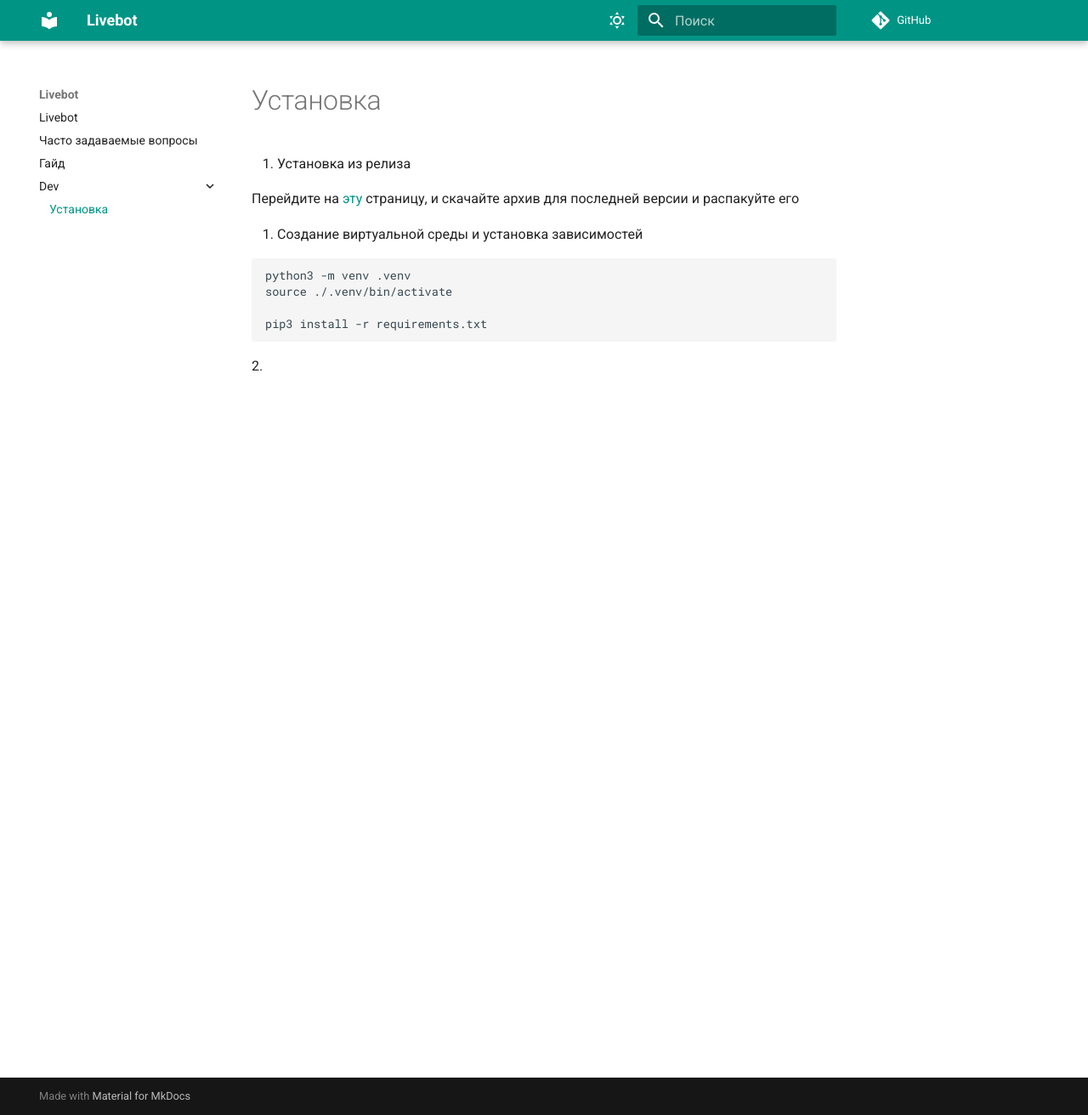
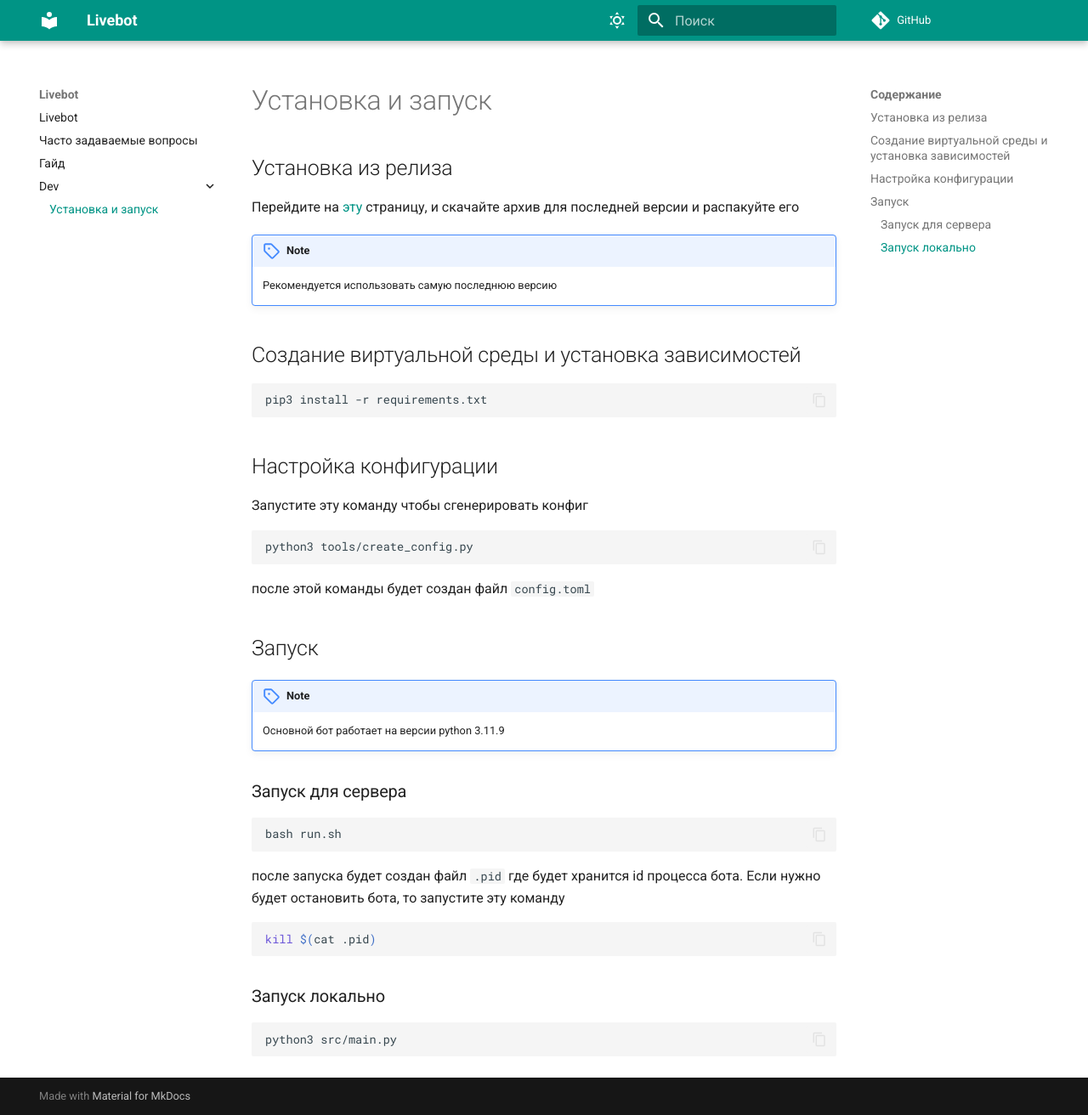
Before and after one commit to HamletSargsyan/livebot, an MkDocs documentation site: the page built from docs/dev/install.md, in a window 1280 px wide and 1312 px high. Shown: the whole window at 85% size. Built offline with MkDocs 1.6.1 and Material for MkDocs 9.7.7, drawn with Linux system fonts in a browser that asks for light colours; comment, search, counter and statistics services are not loaded.

Commit message:
правки

````diff
--- a/docs/dev/install.md
+++ b/docs/dev/install.md
@@ -1,18 +1,50 @@
-# Установка
+# Установка и запуск
 
-1. Установка из релиза
+
+## Установка из релиза
 
 Перейдите на [эту](https://github.com/HamletSargsyan/livebot/releases/latest) страницу, и скачайте архив для последней версии и распакуйте его
 
+!!! note
+    Рекомендуется использовать самую последнюю версию
 
-
-2. Создание виртуальной среды и установка зависимостей
+## Создание виртуальной среды и установка зависимостей
 
 ```bash
-python3 -m venv .venv
-source ./.venv/bin/activate
-
 pip3 install -r requirements.txt
 ```
 
-2.
+## Настройка конфигурации
+
+Запустите эту команду чтобы сгенерировать конфиг
+
+```bash
+python3 tools/create_config.py
+```
+
+после этой команды будет создан файл `config.toml`
+
+## Запуск
+
+
+!!! note
+    Основной бот работает на версии python 3.11.9
+
+
+### Запуск для сервера
+
+```bash
+bash run.sh
+```
+
+после запуска будет создан файл `.pid` где будет хранится id процесса бота. Если нужно будет остановить бота, то запустите эту команду
+
+```bash
+kill $(cat .pid)
+```
+
+### Запуск локально
+
+```bash
+python3 src/main.py
+```
--- a/mkdocs.yml
+++ b/mkdocs.yml
@@ -1,7 +1,31 @@
 site_name: Livebot
 repo_url: https://github.com/HamletSargsyan/livebot
 edit_uri: blob/main/docs/
+
+markdown_extensions:
+  - meta
+  - admonition
+  - pymdownx.details
+  - pymdownx.superfences
+
 theme:
+  icon:
+    admonition:
+      note: octicons/tag-16
+      abstract: octicons/checklist-16
+      info: octicons/info-16
+      tip: octicons/squirrel-16
+      success: octicons/check-16
+      question: octicons/question-16
+      warning: octicons/alert-16
+      failure: octicons/x-circle-16
+      danger: octicons/zap-16
+      bug: octicons/bug-16
+      example: octicons/beaker-16
+      quote: octicons/quote-16
+
+  features:
+    - content.code.copy
   name: material
   language: ru
   palette:
````
Also changed, not shown: 1 other file.
